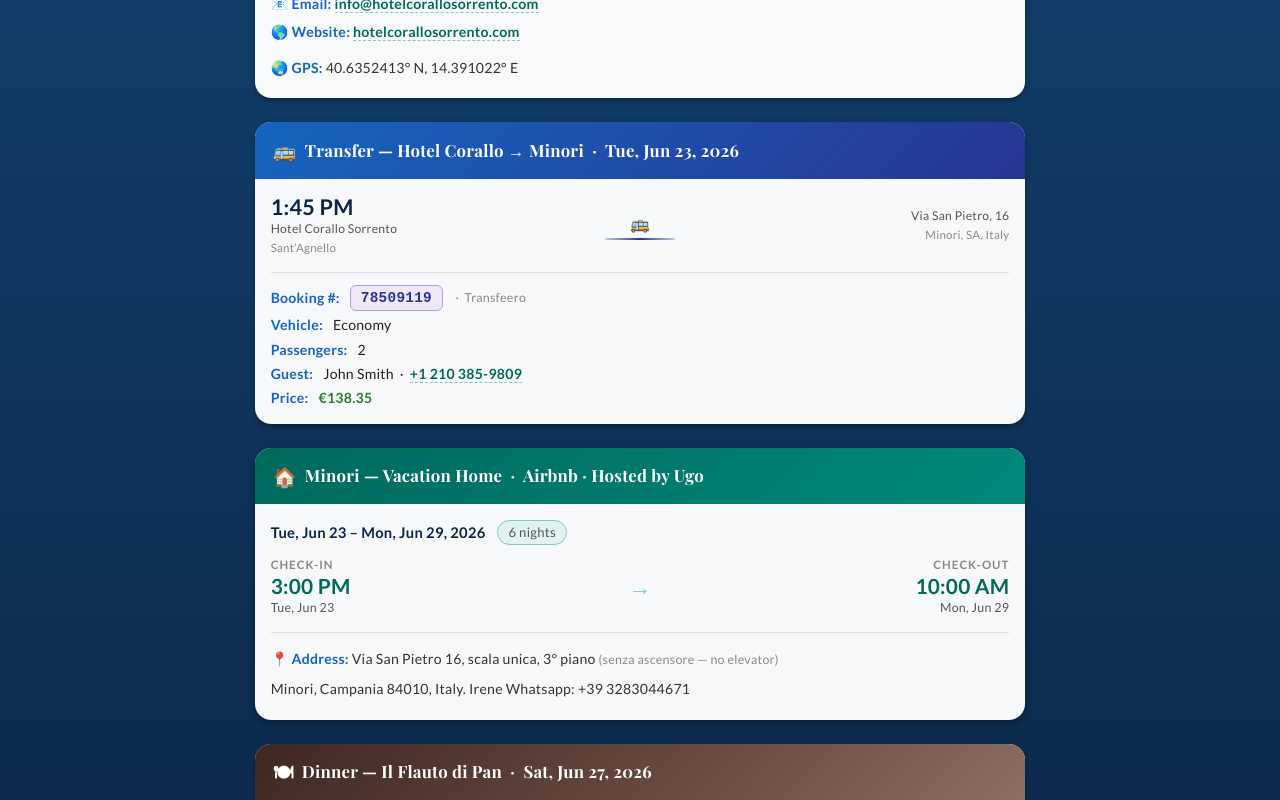
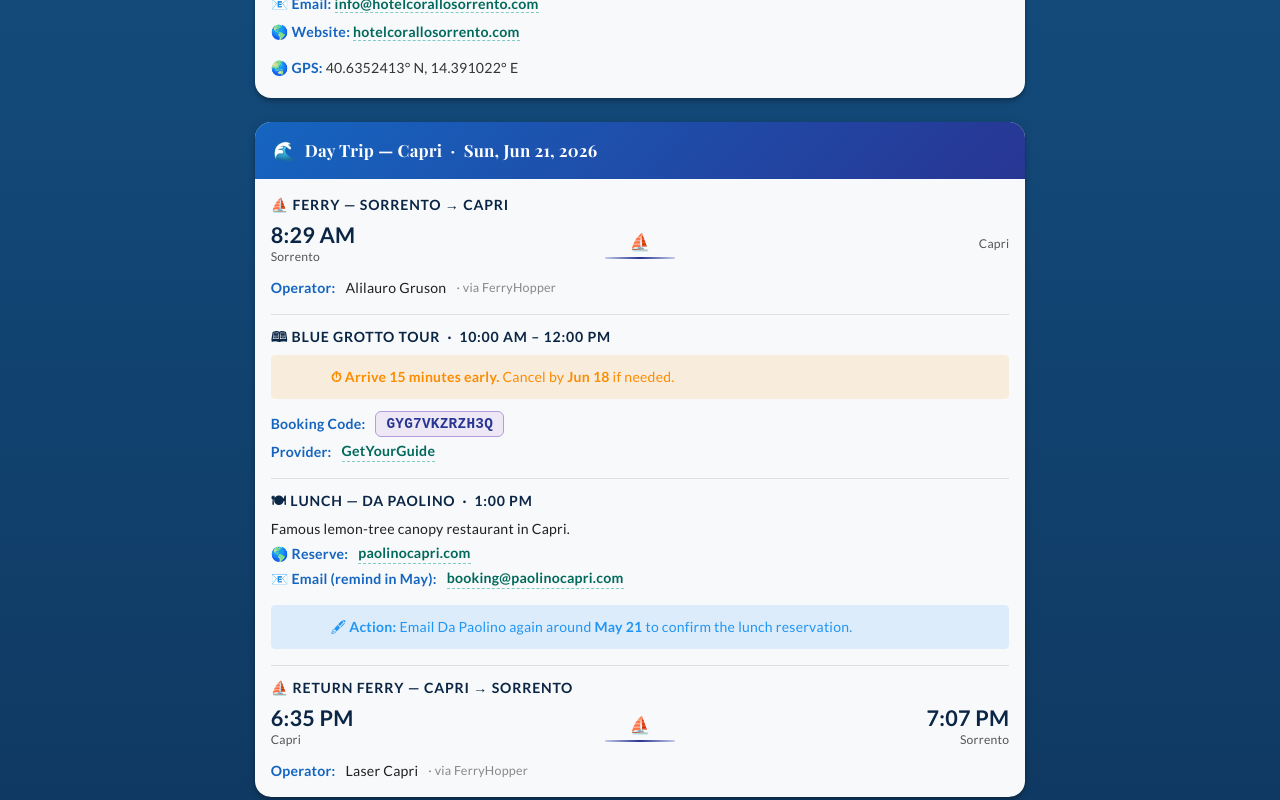
Before and after one commit to FlintShadey/Itenerary, a Vue app: page / in a window 1280 px wide. Shown: the part 9180-9980 px from the top of the page. Built offline with nearby package versions, Linux system fonts and the light colour scheme.

Commit message:
Add Jun 21 Capri day trip: ferries, Blue Grotto, Da Paolino lunch

```diff
--- a/src/App.vue
+++ b/src/App.vue
@@ -1135,6 +1135,95 @@
               </v-card-text>
             </v-card>
 
+            <!-- Jun 21 — Day Trip: Capri -->
+            <v-card hover elevation="4" class="mb-6 itinerary-card">
+              <v-card-title class="card-header card-header-ferry">
+                <span class="card-header-icon">&#127754;</span>
+                Day Trip &mdash; Capri &nbsp;&middot;&nbsp; Sun, Jun 21, 2026
+              </v-card-title>
+              <v-card-text class="pa-4">
+
+                <!-- Ferry there -->
+                <div class="benefits-heading mb-2">&#9973; Ferry &mdash; Sorrento &rarr; Capri</div>
+                <div class="flight-route mb-3">
+                  <div class="route-endpoint">
+                    <div class="route-time">8:29 AM</div>
+                    <div class="route-city">Sorrento</div>
+                  </div>
+                  <div class="route-middle">
+                    <span class="route-arrow-plane">&#9973;</span>
+                    <div class="route-arrow-line ferry-line"></div>
+                  </div>
+                  <div class="route-endpoint text-right">
+                    <div class="route-city">Capri</div>
+                  </div>
+                </div>
+                <div class="confirm-row mb-4">
+                  <span class="detail-label">Operator:</span>
+                  <span>Alilauro Gruson</span>
+                  <span class="trip-id">&middot; via FerryHopper</span>
+                </div>
+
+                <v-divider class="my-3"></v-divider>
+
+                <!-- Blue Grotto Tour -->
+                <div class="benefits-heading mb-2">&#128366; Blue Grotto Tour &nbsp;&middot;&nbsp; 10:00 AM &ndash; 12:00 PM</div>
+                <v-alert type="warning" variant="tonal" class="mb-3" density="compact">
+                  <strong>&#9201; Arrive 15 minutes early.</strong> Cancel by <strong>Jun 18</strong> if needed.
+                </v-alert>
+                <div class="confirm-row mb-1">
+                  <span class="detail-label">Booking Code:</span>
+                  <span class="confirm-code ferry-code">GYG7VKZRZH3Q</span>
+                </div>
+                <div class="confirm-row mb-4">
+                  <span class="detail-label">Provider:</span>
+                  <a href="https://www.getyourguide.com/" target="_blank" rel="noopener" class="med-link">GetYourGuide</a>
+                </div>
+
+                <v-divider class="my-3"></v-divider>
+
+                <!-- Lunch -->
+                <div class="benefits-heading mb-2">&#127869; Lunch &mdash; Da Paolino &nbsp;&middot;&nbsp; 1:00 PM</div>
+                <div class="confirm-row mb-1">Famous lemon-tree canopy restaurant in Capri.</div>
+                <div class="confirm-row mb-1">
+                  <span class="detail-label">&#127758; Reserve:</span>
+                  <a href="https://www.paolinocapri.com" target="_blank" rel="noopener" class="med-link">paolinocapri.com</a>
+                </div>
+                <div class="confirm-row mb-4">
+                  <span class="detail-label">&#128231; Email (remind in May):</span>
+                  <a href="mailto:booking@paolinocapri.com" class="med-link">booking@paolinocapri.com</a>
+                </div>
+                <v-alert type="info" variant="tonal" density="compact" class="mb-4">
+                  &#128395; <strong>Action:</strong> Email Da Paolino again around <strong>May 21</strong> to confirm the lunch reservation.
+                </v-alert>
+
+                <v-divider class="my-3"></v-divider>
+
+                <!-- Return ferry -->
+                <div class="benefits-heading mb-2">&#9973; Return Ferry &mdash; Capri &rarr; Sorrento</div>
+                <div class="flight-route mb-3">
+                  <div class="route-endpoint">
+                    <div class="route-time">6:35 PM</div>
+                    <div class="route-city">Capri</div>
+                  </div>
+                  <div class="route-middle">
+                    <span class="route-arrow-plane">&#9973;</span>
+                    <div class="route-arrow-line ferry-line"></div>
+                  </div>
+                  <div class="route-endpoint text-right">
+                    <div class="route-time">7:07 PM</div>
+                    <div class="route-city">Sorrento</div>
+                  </div>
+                </div>
+                <div class="confirm-row mb-0">
+                  <span class="detail-label">Operator:</span>
+                  <span>Laser Capri</span>
+                  <span class="trip-id">&middot; via FerryHopper</span>
+                </div>
+
+              </v-card-text>
+            </v-card>
+
             <!-- Jun 23 — Transfer: Hotel Corallo Sorrento → Minori -->
             <v-card hover elevation="4" class="mb-6 itinerary-card">
               <v-card-title class="card-header card-header-ferry">
```
